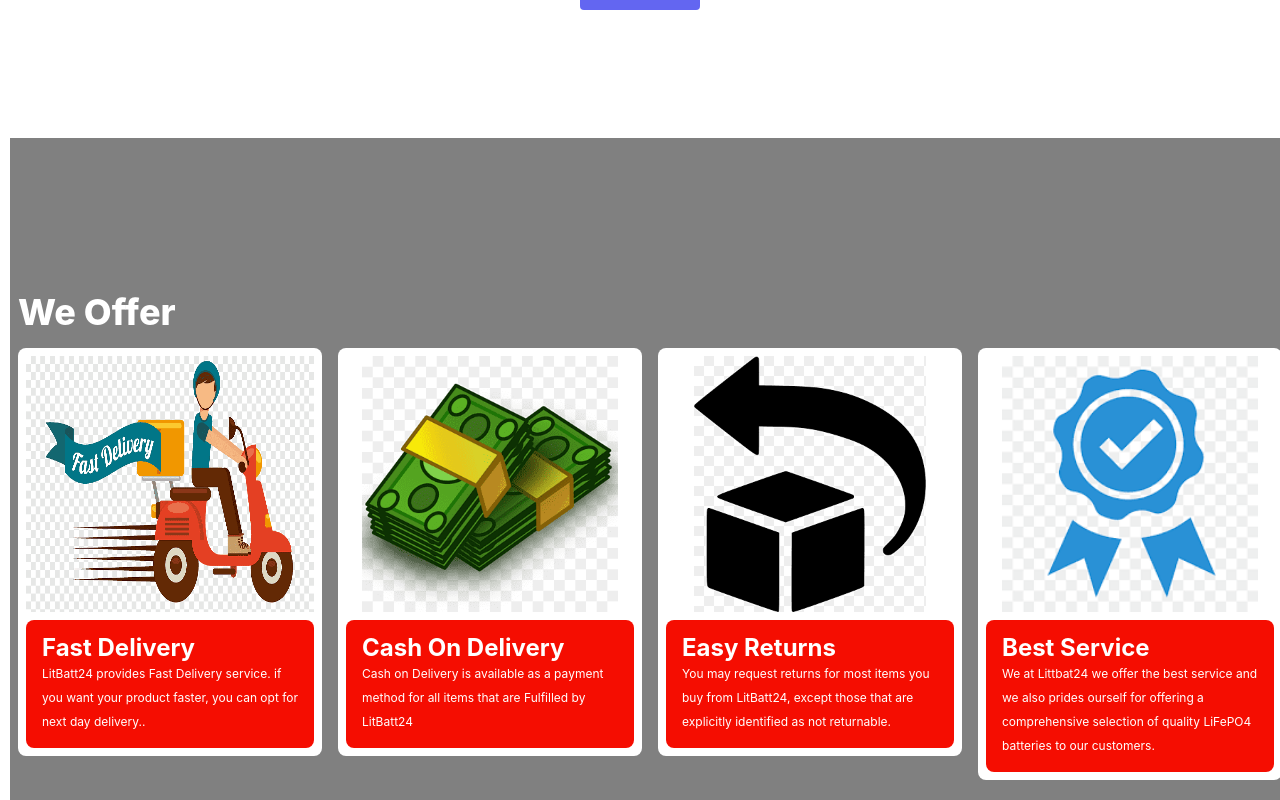
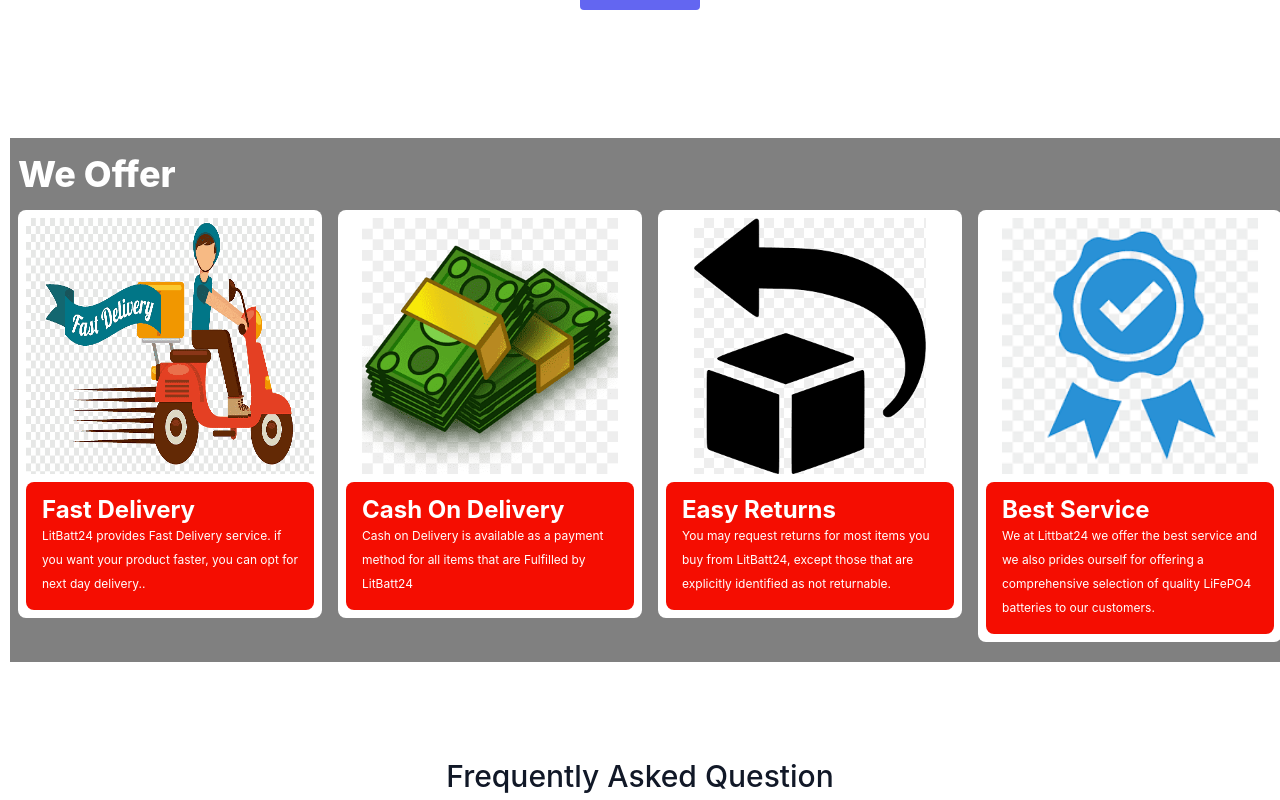
Before and after one commit to emmazyconcepts/Littbat24, a Next.js app: page /contact in a window 1280 px wide. Shown: the part 580-1380 px from the top of the page. Built offline with nearby package versions, Linux system fonts and the light colour scheme.

Commit message:
‘add’

```diff
--- a/components/Footer.jsx
+++ b/components/Footer.jsx
@@ -4,7 +4,7 @@
 const Footer = () => {
   return (
     <div className=" mt-8">
-      <div class="flex items-center bg-[#808080] w-screen min-h-screen">
+      <div class="flex items-center bg-[#808080] w-screen ">
         <div class="container ml-auto mr-auto flex flex-wrap items-start">
           <div class="w-full pl-5 lg:pl-2 mb-4 mt-4">
             <h1 class="text-3xl lg:text-4xl text-white font-extrabold">
```
